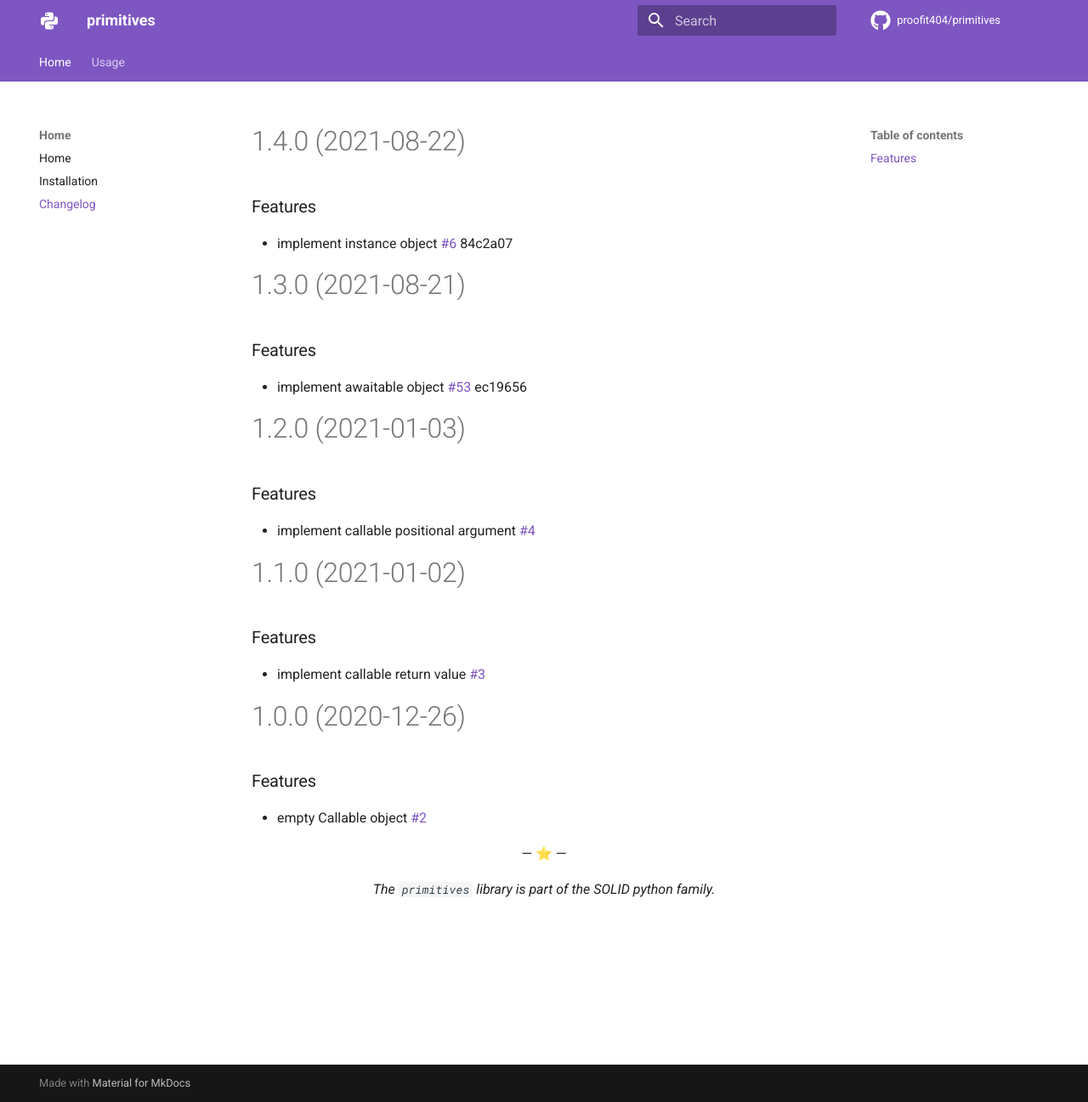
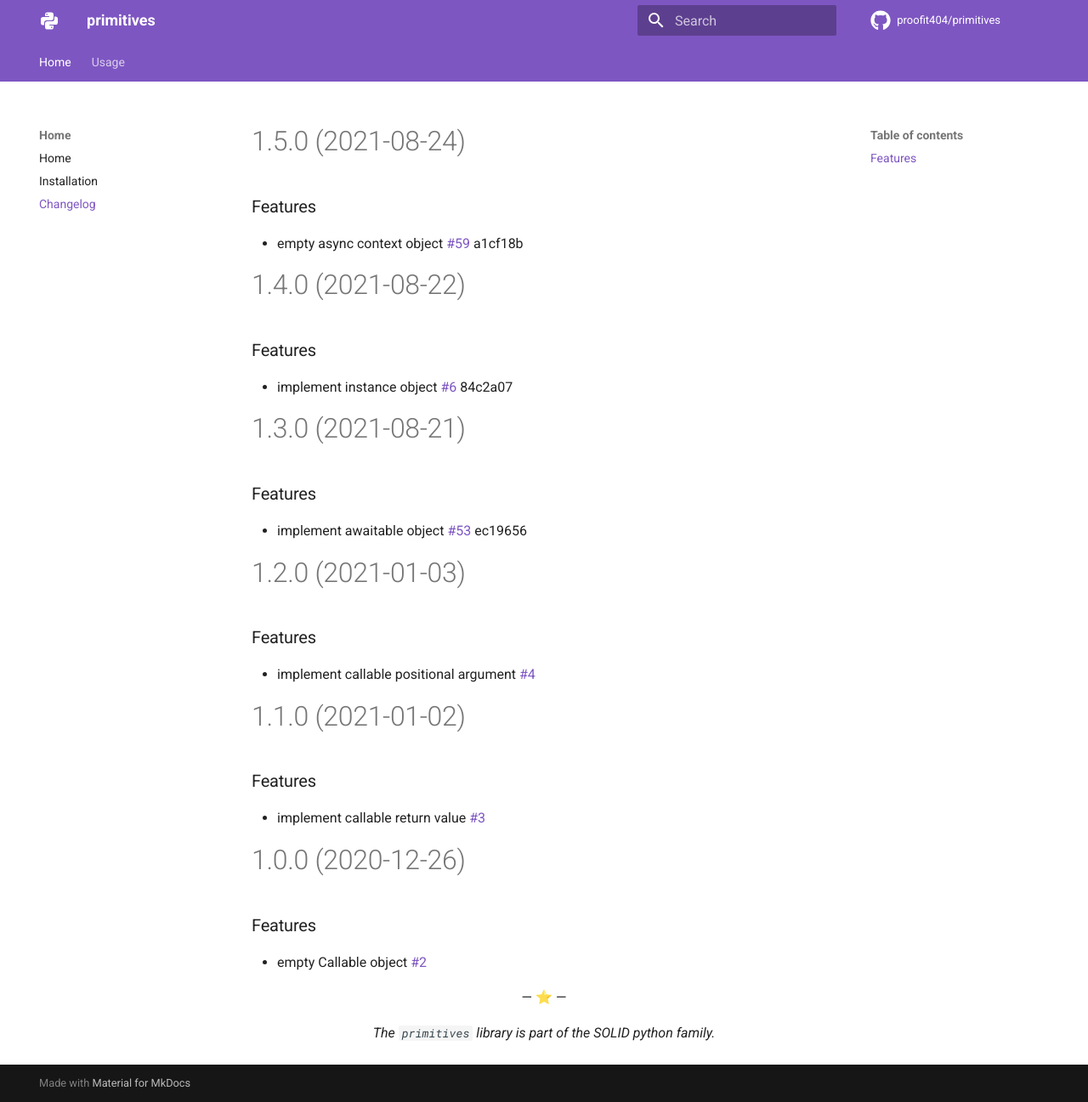
Before and after one commit to proofit404/primitives, an MkDocs documentation site: the page built from docs/changelog.md, in a window 1280 px wide and 1297 px high. Shown: the whole window at 85% size. Built offline with MkDocs 1.6.1 and Material for MkDocs 9.7.7, drawn with Linux system fonts in a browser that asks for light colours; comment, search, counter and statistics services are not loaded.

Commit message:
chore(release): 1.5.0 [skip ci]
# 1.5.0 (2021-08-24)

### Features

* empty async context object [#59](https://github.com/proofit404/primitives/issues/59) a1cf18b

```diff
--- a/docs/changelog.md
+++ b/docs/changelog.md
@@ -1,3 +1,10 @@
+# 1.5.0 (2021-08-24)
+
+### Features
+
+- empty async context object
+  [#59](https://github.com/proofit404/primitives/issues/59) a1cf18b
+
 # 1.4.0 (2021-08-22)
 
 ### Features
--- a/pyproject.toml
+++ b/pyproject.toml
@@ -19,7 +19,7 @@ packages = [
 ]
 readme = "docs/index.md"
 repository = "https://github.com/proofit404/primitives"
-version = "1.4.0"
+version = "1.5.0"
 
 [tool.poetry.dependencies]
 python = "~3.6 || ~3.7 || ~3.8 || ~3.9"
```
